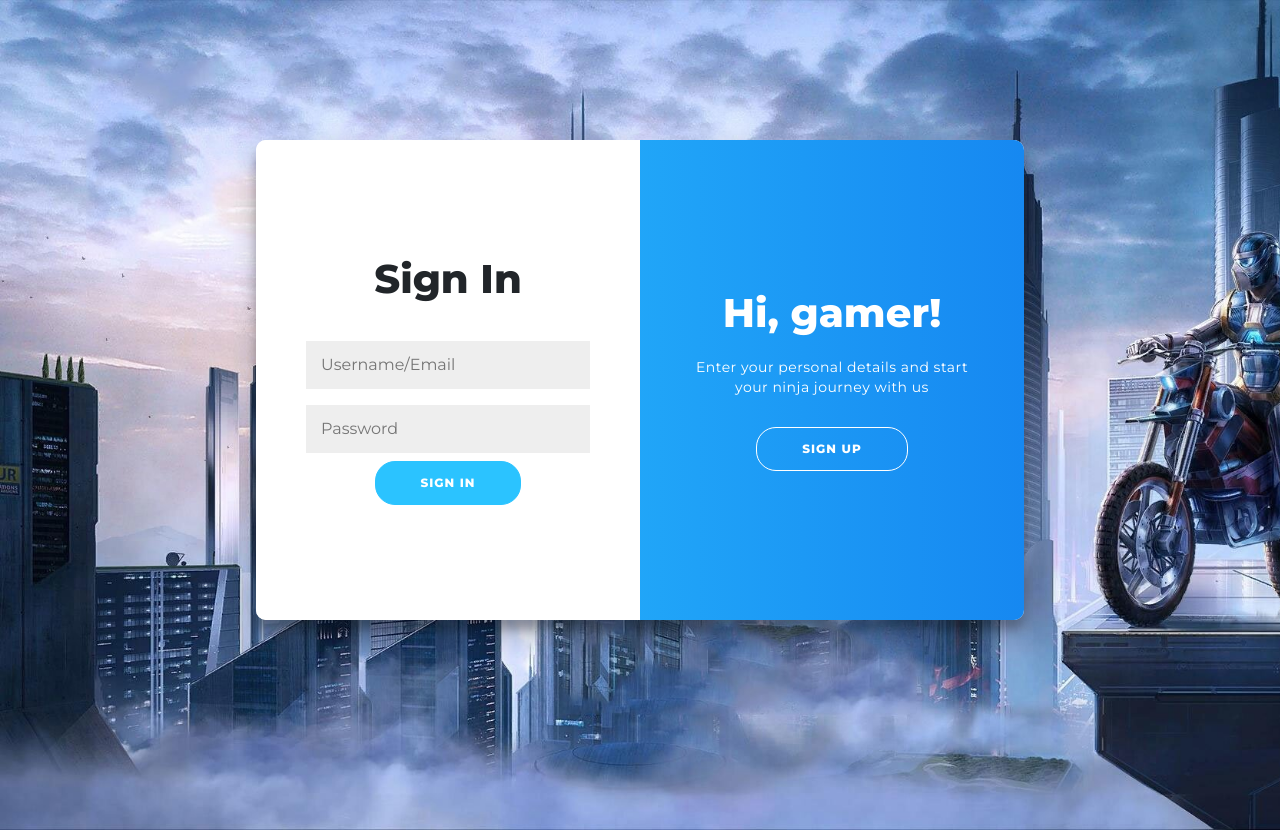
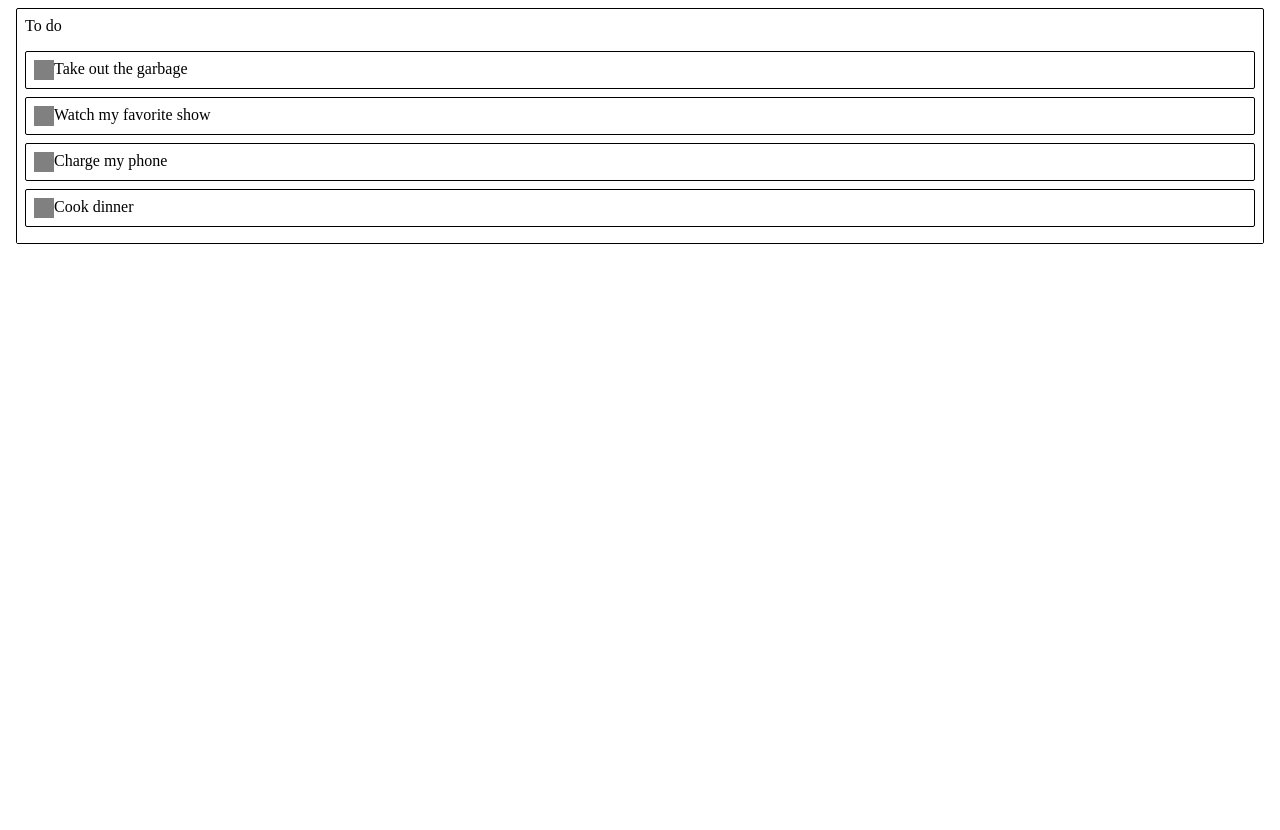
Before and after one commit to rjburgerr1/Trials-Ninja-Points, a React (Create React App) app in the folder Trials.com/react-frontend/: page / in a window 1280 px wide. Before the commit this address led to /signin. After the commit the page ends 800 px from the top, so only its background shows below. Built offline with nearby package versions, Linux system fonts and the light colour scheme; no server answers.

Commit message:
Add drag and drop tiles for use in profile edits

```diff
--- a/Trials.com/react-frontend/package.json
+++ b/Trials.com/react-frontend/package.json
@@ -4,6 +4,7 @@
   "version": "0.1.0",
   "private": true,
   "dependencies": {
+    "@atlaskit/css-reset": "^6.0.5",
     "@testing-library/jest-dom": "^5.11.4",
     "@testing-library/react": "^11.1.0",
     "@testing-library/user-event": "^12.1.10",
@@ -14,6 +15,7 @@
     "mysql": "^2.18.1",
     "node-sass": "^4.14.1",
     "react": "^17.0.1",
+    "react-beautiful-dnd": "^13.0.0",
     "react-bootstrap": "^1.4.0",
     "react-dom": "^17.0.1",
     "react-router-dom": "^5.2.0",
@@ -21,6 +23,7 @@
     "request": "^2.88.2",
     "socket.io": "^3.0.3",
     "socket.io-client": "^3.0.3",
+    "styled-components": "^5.2.1",
     "web-vitals": "^0.2.4"
   },
   "scripts": {
--- /dev/null
+++ b/Trials.com/react-frontend/src/components/column.component.jsx
@@ -0,0 +1,45 @@
+import React from "react";
+
+import styled from "styled-components";
+import { Droppable } from "react-beautiful-dnd";
+import Tile from "../components/tile.component.jsx";
+
+const Container = styled.div`
+  margin: 8px;
+  border-radius: 2px;
+
+  border: 1px solid black;
+`;
+
+const Title = styled.div`
+  padding: 8px;
+`;
+
+const TileList = styled.div`
+  padding: 8px;
+  background-color: ${(props) => (props.isDraggingOver ? "skyblue" : "white")};
+`;
+
+export default class Column extends React.Component {
+  render() {
+    return (
+      <Container>
+        <Title>{this.props.column.title}</Title>
+        <Droppable droppableId={this.props.column.id}>
+          {(provided, snapshot) => (
+            <TileList
+              ref={provided.innerRef}
+              {...provided.droppableProps}
+              isDraggingOver={snapshot.isDraggingOver}
+            >
+              {this.props.tiles.map((tile, index) => (
+                <Tile key={tile.id} tile={tile} index={index} />
+              ))}
+              {provided.placeholder}
+            </TileList>
+          )}
+        </Droppable>
+      </Container>
+    );
+  }
+}
--- /dev/null
+++ b/Trials.com/react-frontend/src/components/tile.component.jsx
@@ -0,0 +1,40 @@
+import React from "react";
+import styled from "styled-components";
+
+import { Draggable } from "react-beautiful-dnd";
+
+const Container = styled.div`
+  margin-bottom: 8px;
+  border-radius: 2px;
+  padding: 8px;
+  border: 1px solid black;
+  background-color: ${(props) => (props.isDragging ? "lightgreen" : "white")};
+
+  display: flex;
+`;
+
+const Handle = styled.div`
+  width: 20px;
+  height: 20px;
+  background-color: grey;
+  border-radus: 4px;
+`;
+
+export default class Tile extends React.Component {
+  render() {
+    return (
+      <Draggable draggableId={this.props.tile.id} index={this.props.index}>
+        {(provided, snapshot) => (
+          <Container
+            {...provided.draggableProps}
+            ref={provided.innerRef}
+            isDragging={snapshot.isDragging}
+          >
+            <Handle {...provided.dragHandleProps} />
+            {this.props.tile.content}
+          </Container>
+        )}
+      </Draggable>
+    );
+  }
+}
--- /dev/null
+++ b/Trials.com/react-frontend/src/data/user-profile-data.jsx
@@ -0,0 +1,19 @@
+const profileData = {
+  tiles: {
+    "tile-1": { id: "tile-1", content: "Take out the garbage" },
+    "tile-2": { id: "tile-2", content: "Watch my favorite show" },
+    "tile-3": { id: "tile-3", content: "Charge my phone" },
+    "tile-4": { id: "tile-4", content: "Cook dinner" },
+  },
+  columns: {
+    "column-1": {
+      id: "column-1",
+      title: "To do",
+      tileIds: ["tile-1", "tile-2", "tile-3", "tile-4"],
+    },
+  },
+
+  columnOrder: ["column-1"],
+};
+
+export default profileData;
--- a/Trials.com/react-frontend/src/index.js
+++ b/Trials.com/react-frontend/src/index.js
@@ -1,5 +1,5 @@
 import React from "react";
 import ReactDOM from "react-dom";
-import App from "./App";
+import Profile from "./pages/profile-view.jsx";
 
-ReactDOM.render(<App />, document.getElementById("root"));
+ReactDOM.render(<Profile />, document.getElementById("root"));
--- /dev/null
+++ b/Trials.com/react-frontend/src/pages/css/profile.scss
@@ -0,0 +1,6 @@
+$cadet: hsla(200, 15%, 43%, 1);
+* {
+  width: 300;
+  height: 300;
+  background-color: $cadet;
+}
--- /dev/null
+++ b/Trials.com/react-frontend/src/pages/profile-view.jsx
@@ -0,0 +1,60 @@
+import React from "react";
+import ProfileData from "../data/user-profile-data.jsx";
+import Column from "../components/column.component.jsx";
+import { DragDropContext } from "react-beautiful-dnd";
+
+class profileView extends React.Component {
+  state = ProfileData;
+
+  onDragEnd = (result) => {
+    const { destination, source, draggableId } = result;
+
+    if (!destination) {
+      return;
+    }
+
+    if (
+      destination.droppableId === source.droppableId &&
+      destination.index === source.index
+    ) {
+      return;
+    }
+
+    const column = this.state.columns[source.droppableId];
+    const newTileIds = Array.from(column.tileIds);
+    newTileIds.splice(source.index, 1);
+    newTileIds.splice(destination.index, 0, draggableId);
+
+    const newColumn = {
+      ...column,
+      tileIds: newTileIds,
+    };
+
+    const newState = {
+      ...this.state,
+      columns: {
+        ...this.state.columns,
+        [newColumn.id]: newColumn,
+      },
+    };
+
+    this.setState(newState);
+  };
+
+  render() {
+    return (
+      <DragDropContext onDragEnd={this.onDragEnd}>
+        {this.state.columnOrder.map((columnId) => {
+          const column = this.state.columns[columnId];
+          const tiles = column.tileIds.map(
+            (tileId) => this.state.tiles[tileId]
+          );
+
+          return <Column key={column.id} column={column} tiles={tiles} />;
+        })}
+      </DragDropContext>
+    );
+  }
+}
+
+export default profileView;
```
Also changed, not shown: 1 other file (tests, documents, lock files or other folders).
